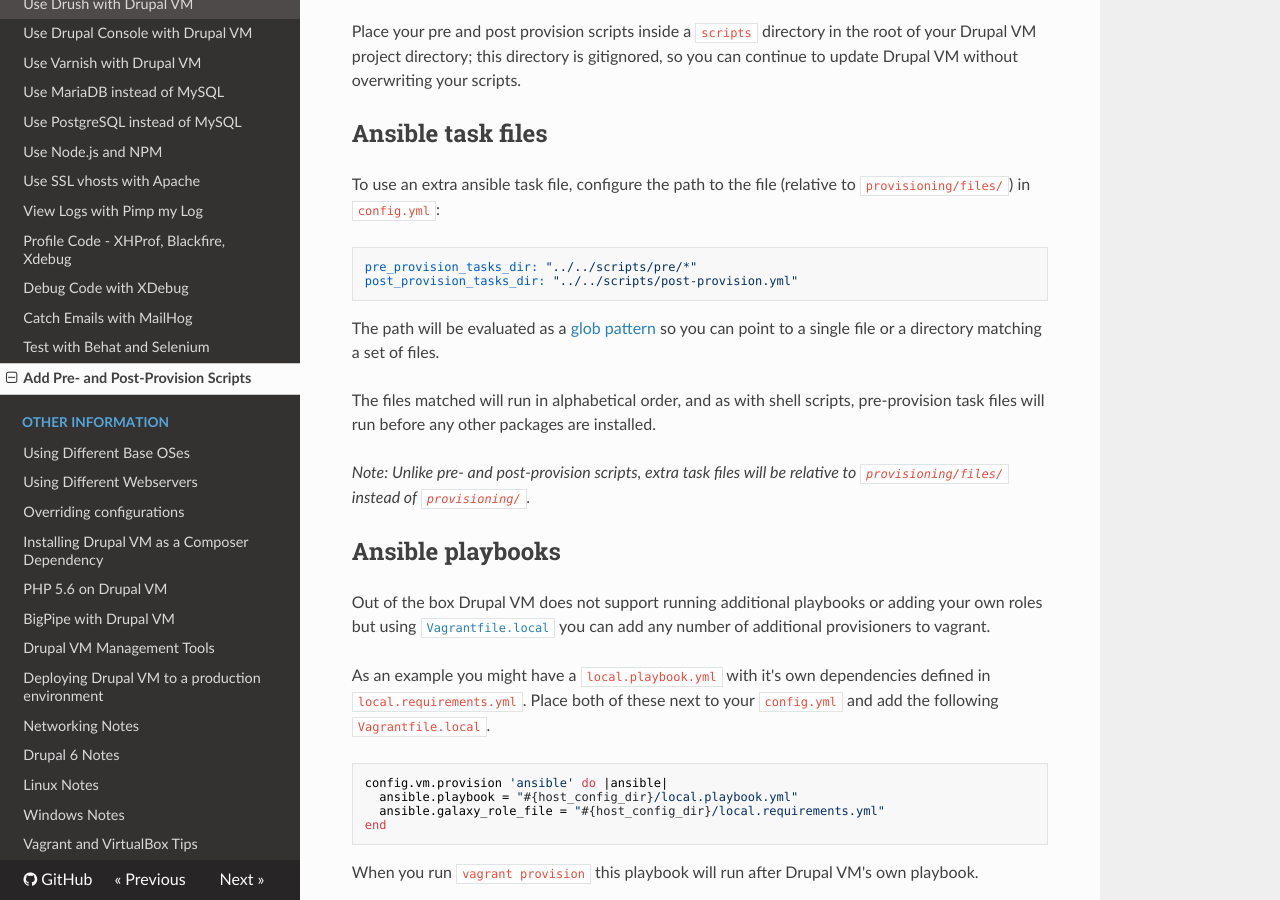
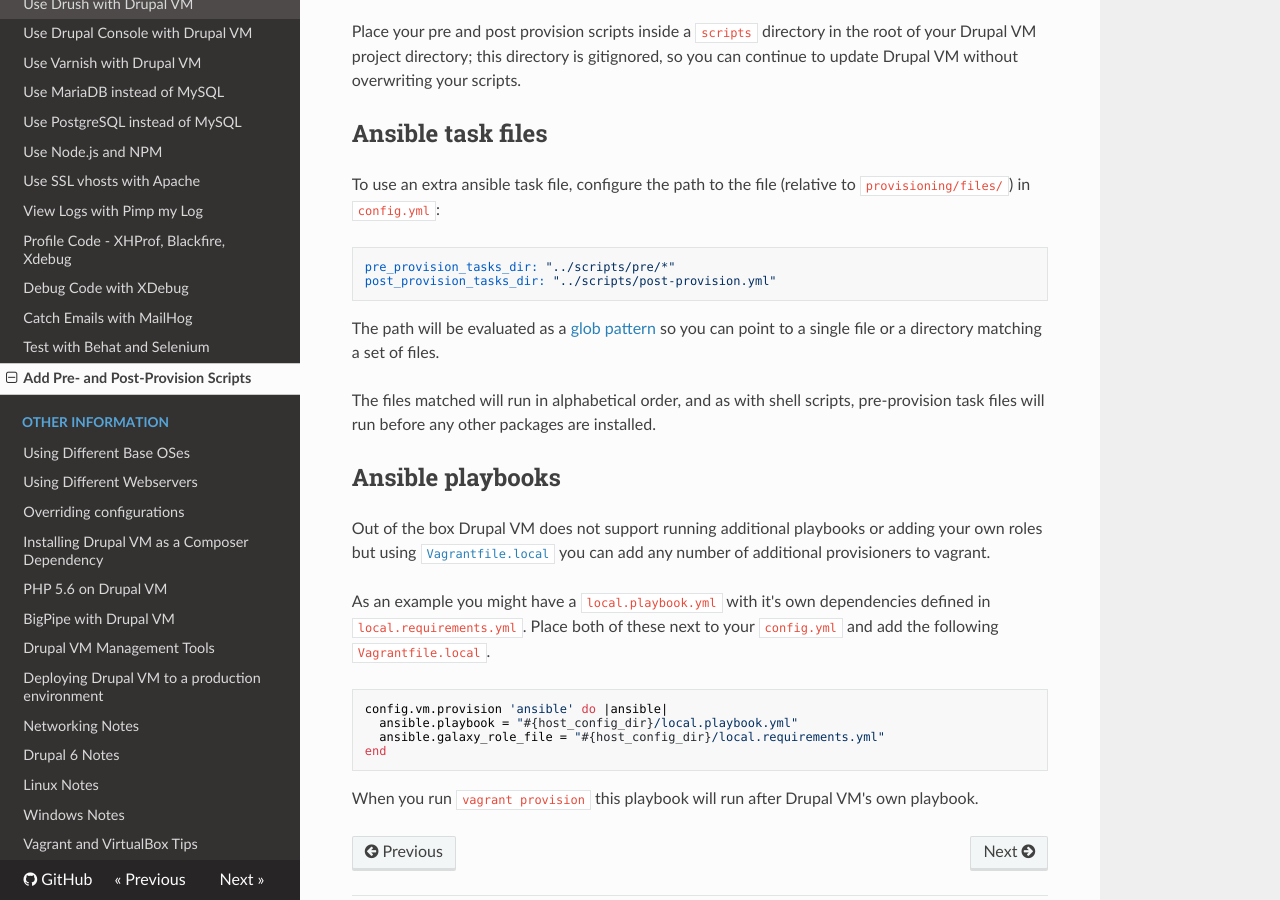
Before and after one commit to geerlingguy/drupal-vm, an MkDocs documentation site: the page built from docs/extras/scripts.md, in a window 1280 px wide and 900 px high, scrolled down 673 px. Built offline with MkDocs 1.6.1, drawn with Linux system fonts in a browser that asks for light colours; nearby versions of some CDN libraries; old or Windows-style settings are respelled for this version of MkDocs.

Commit message:
Fixes #1014: Wrong path in extra tasks example.

````diff
--- a/docs/extras/scripts.md
+++ b/docs/extras/scripts.md
@@ -24,16 +24,13 @@ Place your pre and post provision scripts inside a `scripts` directory in the ro
 To use an extra ansible task file, configure the path to the file (relative to `provisioning/files/`) in `config.yml`:
 
 ```yaml
-pre_provision_tasks_dir: "../../scripts/pre/*"
-post_provision_tasks_dir: "../../scripts/post-provision.yml"
+pre_provision_tasks_dir: "../scripts/pre/*"
+post_provision_tasks_dir: "../scripts/post-provision.yml"
 ```
 
 The path will be evaluated as a [glob pattern](https://docs.python.org/2/library/glob.html) so you can point to a single file or a directory matching a set of files.
 
 The files matched will run in alphabetical order, and as with shell scripts, pre-provision task files will run before any other packages are installed.
-
-_Note: Unlike pre- and post-provision scripts, extra task files will be relative to `provisioning/files/` instead of `provisioning/`._
-
 
 ## Ansible playbooks
 
````
